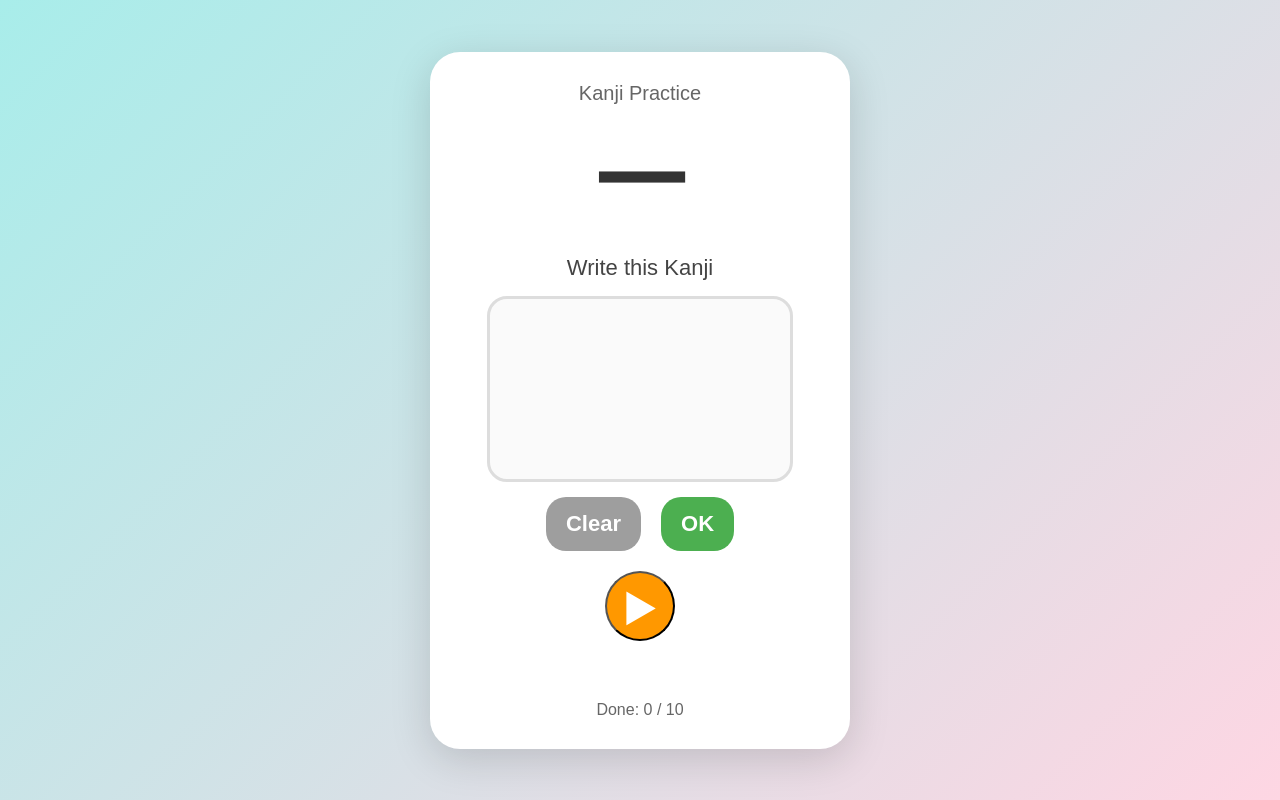
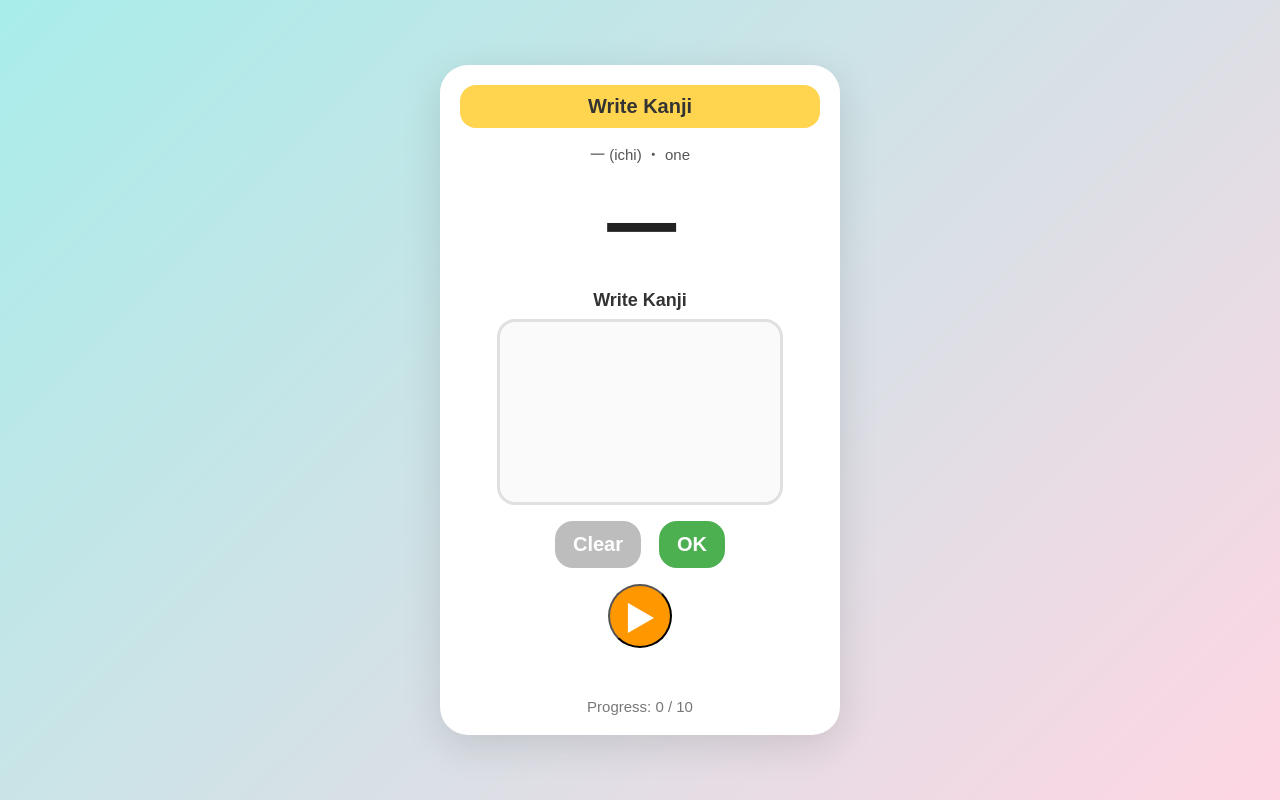
Before and after one commit to pacho4321/emma-app, a plain HTML site: page public/index.html in a window 1280 px wide. Drawn offline with Linux system fonts and the light colour scheme.

Commit message:
Update Kanji writing UI to look more like stroke-order practice apps

```diff
--- a/public/index.html
+++ b/public/index.html
@@ -14,75 +14,85 @@
       flex-direction: column;
       align-items: center;
       justify-content: center;
-      padding: 20px;
+      padding: 16px;
     }
     .card {
       background: white;
-      border-radius: 30px;
-      padding: 30px 20px;
-      box-shadow: 0 10px 40px rgba(0,0,0,0.15);
-      max-width: 420px;
+      border-radius: 28px;
+      padding: 20px;
+      box-shadow: 0 10px 40px rgba(0,0,0,0.12);
+      max-width: 400px;
       width: 100%;
       text-align: center;
     }
-    .mode-title {
+    .header {
+      background: #ffd54f;
+      border-radius: 16px;
+      padding: 10px 16px;
+      margin-bottom: 16px;
+      font-weight: bold;
       font-size: 20px;
-      color: #666;
-      margin-bottom: 5px;
+      color: #333;
     }
-    .kanji {
-      font-size: 90px;
+    .info {
+      font-size: 15px;
+      color: #555;
+      margin-bottom: 8px;
+      line-height: 1.4;
+    }
+    .kanji-big {
+      font-size: 72px;
+      font-weight: bold;
+      color: #222;
+      margin: 4px 0 12px;
+    }
+    .write-label {
+      font-size: 18px;
       font-weight: bold;
       color: #333;
-      margin: 5px 0 15px;
-    }
-    .question {
-      font-size: 22px;
-      margin: 10px 0 15px;
-      color: #444;
+      margin-bottom: 8px;
     }
     #canvas {
-      border: 3px solid #ddd;
-      border-radius: 20px;
+      border: 3px solid #e0e0e0;
+      border-radius: 18px;
       background: #fafafa;
       touch-action: none;
-      margin: 10px auto;
+      margin: 0 auto 12px;
       display: block;
       cursor: crosshair;
     }
     .btn {
       border: none;
-      border-radius: 20px;
-      font-size: 22px;
+      border-radius: 18px;
+      font-size: 20px;
       font-weight: bold;
-      padding: 14px 20px;
+      padding: 12px 18px;
       cursor: pointer;
-      margin: 5px;
+      margin: 4px;
     }
     .ok-btn { background: #4caf50; color: white; }
-    .clear-btn { background: #9e9e9e; color: white; }
+    .clear-btn { background: #bdbdbd; color: white; }
     .next-btn {
       background: #ff9800;
       color: white;
-      width: 70px;
-      height: 70px;
+      width: 64px;
+      height: 64px;
       border-radius: 50%;
-      font-size: 36px;
+      font-size: 32px;
       display: block;
-      margin: 15px auto 5px;
+      margin: 12px auto 4px;
     }
     .feedback {
-      font-size: 26px;
-      margin: 15px 0 5px;
-      min-height: 35px;
+      font-size: 24px;
+      margin: 10px 0 4px;
+      min-height: 32px;
       font-weight: bold;
     }
     .feedback.good { color: #4caf50; }
-    .feedback.try { color: #ff9800; }
     .progress {
-      margin-top: 10px;
-      font-size: 16px;
-      color: #666;
+      margin-top: 8px;
+      font-size: 15px;
+      color: #777;
     }
     .done {
       font-size: 48px;
@@ -93,16 +103,17 @@
       display: flex;
       justify-content: center;
       gap: 10px;
-      margin-top: 8px;
+      margin-top: 6px;
     }
   </style>
 </head>
 <body>
   <div class="card" id="app">
-    <div class="mode-title" id="modeTitle">Kanji Practice</div>
-    <div class="kanji" id="kanji">一</div>
-    <div class="question" id="question">Write this Kanji</div>
-    <canvas id="canvas" width="300" height="180"></canvas>
+    <div class="header" id="modeTitle">Write Kanji</div>
+    <div class="info" id="info">一 (ichi) ・ one</div>
+    <div class="kanji-big" id="kanji">一</div>
+    <div class="write-label">Write Kanji</div>
+    <canvas id="canvas" width="280" height="180"></canvas>
     <div class="buttons">
       <button class="btn clear-btn" id="clearBtn">Clear</button>
       <button class="btn ok-btn" id="okBtn">OK</button>
@@ -117,12 +128,12 @@
       { kanji: "一", reading: "ichi", meaning: "one" },
       { kanji: "二", reading: "ni", meaning: "two" },
       { kanji: "三", reading: "san", meaning: "three" },
-      { kanji: "四", reading: "shi", meaning: "four" },
+      { kanji: "四", reading: "shi / yon", meaning: "four" },
       { kanji: "五", reading: "go", meaning: "five" },
       { kanji: "六", reading: "roku", meaning: "six" },
-      { kanji: "七", reading: "nana", meaning: "seven" },
+      { kanji: "七", reading: "nana / shichi", meaning: "seven" },
       { kanji: "八", reading: "hachi", meaning: "eight" },
-      { kanji: "九", reading: "kyuu", meaning: "nine" },
+      { kanji: "九", reading: "kyuu / ku", meaning: "nine" },
       { kanji: "十", reading: "juu", meaning: "ten" }
     ];
 
@@ -139,15 +150,16 @@
       { kanji: "十", q: "5 + 5 = ?", a: "10" }
     ];
 
-    let mode = "kanji"; // or "math"
+    let mode = "kanji";
     let queue = [...KANJI_LIST];
     let current = null;
     let correctCount = 0;
     let total = KANJI_LIST.length;
 
     const modeTitle = document.getElementById("modeTitle");
+    const infoEl = document.getElementById("info");
     const kanjiEl = document.getElementById("kanji");
-    const questionEl = document.getElementById("question");
+    const questionEl = document.querySelector(".write-label");
     const feedbackEl = document.getElementById("feedback");
     const progressEl = document.getElementById("progress");
     const okBtn = document.getElementById("okBtn");
@@ -157,7 +169,7 @@
     const ctx = canvas.getContext("2d");
 
     let drawing = false;
-    ctx.lineWidth = 8;
+    ctx.lineWidth = 7;
     ctx.lineCap = "round";
     ctx.strokeStyle = "#222";
 
@@ -201,7 +213,6 @@
     function loadNext() {
       if (queue.length === 0) {
         if (mode === "kanji") {
-          // Switch to math
           mode = "math";
           queue = [...MATH_LIST];
           correctCount = 0;
@@ -217,9 +228,13 @@
       current = queue.shift();
       kanjiEl.textContent = current.kanji;
       if (mode === "kanji") {
-        questionEl.textContent = "Write this Kanji";
+        infoEl.textContent = `${current.kanji} (${current.reading}) ・ ${current.meaning}`;
+        questionEl.textContent = "Write Kanji";
+        modeTitle.textContent = "Write Kanji";
       } else {
+        infoEl.textContent = current.kanji;
         questionEl.textContent = current.q;
+        modeTitle.textContent = "Math";
       }
       clearCanvas();
       feedbackEl.textContent = "";
@@ -228,7 +243,7 @@
     }
 
     function updateProgress() {
-      progressEl.textContent = `Done: ${correctCount} / ${total}`;
+      progressEl.textContent = `Progress: ${correctCount} / ${total}`;
     }
 
     function showDone() {
@@ -239,27 +254,15 @@
       `;
     }
 
-    // Fun positive feedback for Kanji (no hard recognition for now)
-    const niceMessages = ["Nice!", "Good job!", "Almost there!", "Looking good!", "Well done!"];
+    const niceMessages = ["Nice!", "Good job!", "Looking good!", "Well done!", "Great!"];
 
     okBtn.onclick = () => {
       if (!current) return;
-      if (mode === "kanji") {
-        // Always positive, never stuck
-        const msg = niceMessages[Math.floor(Math.random() * niceMessages.length)];
-        feedbackEl.textContent = msg;
-        feedbackEl.className = "feedback good";
-        correctCount++;
-        setTimeout(loadNext, 700);
-      } else {
-        // Math still uses simple check for now
-        feedbackEl.textContent = "Nice try!";
-        feedbackEl.className = "feedback try";
-        setTimeout(() => {
-          queue.push(current);
-          loadNext();
-        }, 600);
-      }
+      const msg = niceMessages[Math.floor(Math.random() * niceMessages.length)];
+      feedbackEl.textContent = msg;
+      feedbackEl.className = "feedback good";
+      correctCount++;
+      setTimeout(loadNext, 700);
     };
 
     nextBtn.onclick = () => {
```
